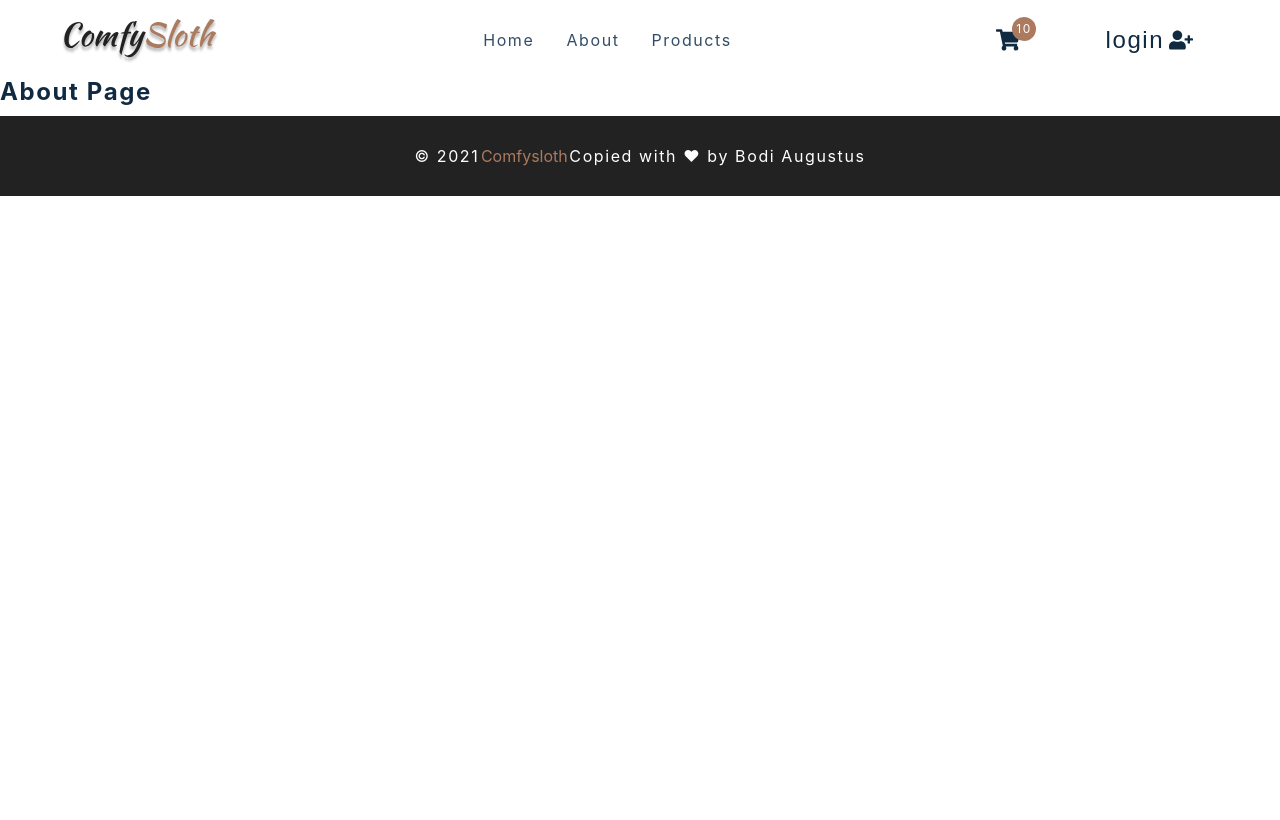
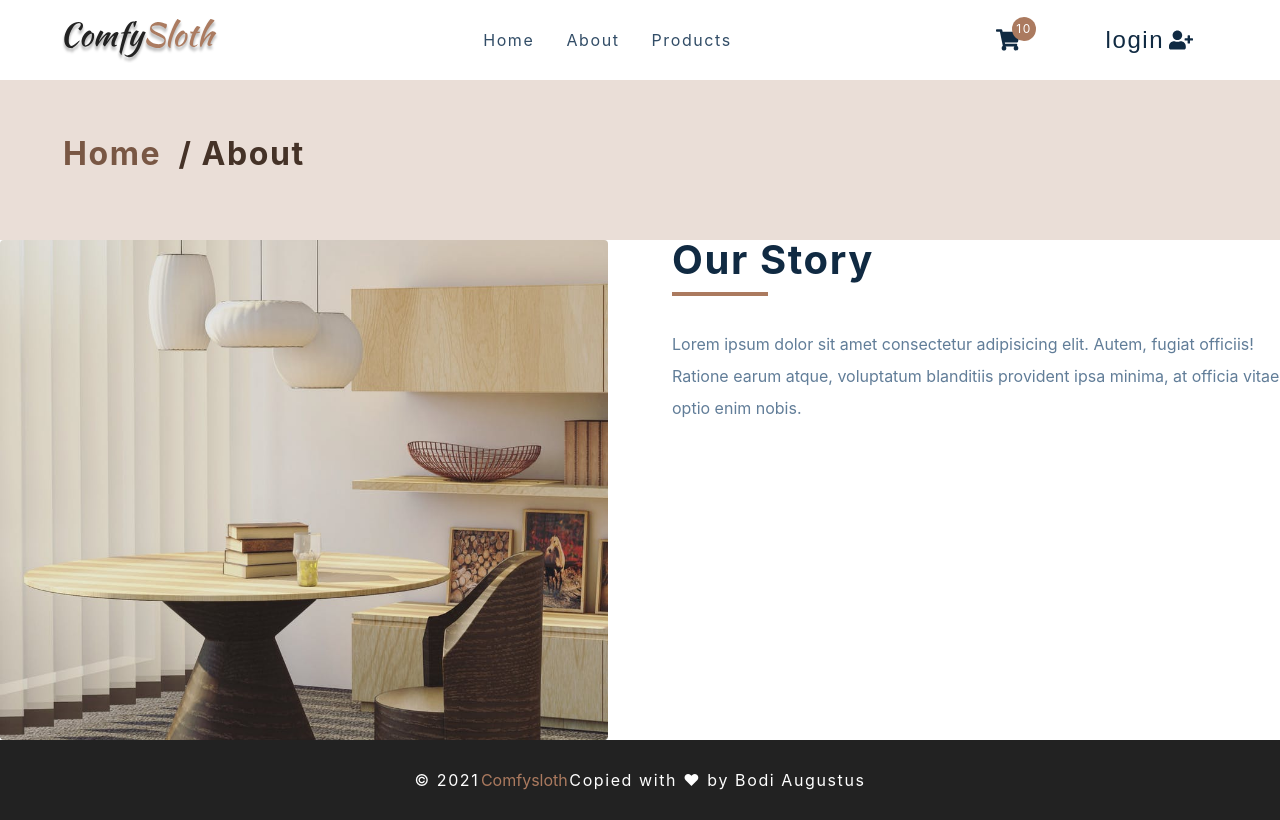
Before and after one commit to MagentaSpruce/ReactMarketplace, a React (Create React App) app: page /about in a window 1280 px wide. Built offline with nearby package versions, Linux system fonts and the light colour scheme; the HTML template or start-up script is replaced by a standard one.

Commit message:
Set up the About and Checkout pages. Set up the Hero component.

```diff
--- a/package.json
+++ b/package.json
@@ -11,11 +11,11 @@
     "@testing-library/user-event": "^12.2.2",
     "axios": "^0.21.1",
     "dotenv": "^8.2.0",
-    "react": "^17.0.1",
-    "react-dom": "^17.0.1",
+    "react": "^16.13.1",
+    "react-dom": "^16.13.1",
+    "react-scripts": "3.4.3",
     "react-icons": "^3.11.0",
     "react-router-dom": "^5.2.0",
-    "react-scripts": "4.0.0",
     "stripe": "^8.130.0",
     "styled-components": "^5.2.1",
     "web-vitals": "^0.2.4"
--- a/src/components/Error.js
+++ b/src/components/Error.js
@@ -1,6 +1,6 @@
 import React from 'react'
 const Error = () => {
-  return <h4>error element</h4>
+  console.log();
 }
 
 export default Error
--- a/src/components/PageHero.js
+++ b/src/components/PageHero.js
@@ -1,8 +1,12 @@
 import React from 'react'
 import styled from 'styled-components'
 import { Link } from 'react-router-dom'
-const PageHero = () => {
-  return <h4>page hero</h4>
+const PageHero = ({title}) => {
+  return <Wrapper>
+    <div className="section-center">
+      <h3><Link to='/'>Home</Link> / {title}</h3>
+    </div>
+  </Wrapper>
 }
 
 const Wrapper = styled.section`
--- a/src/pages/AboutPage.js
+++ b/src/pages/AboutPage.js
@@ -4,7 +4,20 @@ import { PageHero } from '../components'
 import aboutImg from '../assets/hero-bcg.jpeg'
 
 const AboutPage = () => {
-  return <h4>about page</h4>
+  return <main>
+    <PageHero title='about'/>
+    <Wrapper classname='page section section-center'>
+      <img src={aboutImg} alt="nice desk" />
+      <article>
+        <div className="title">
+          <h2>our story</h2>
+          <div className="underline"></div>
+        </div>
+        <p>Lorem ipsum dolor sit amet consectetur adipisicing elit. Autem, fugiat officiis! Ratione earum atque, voluptatum blanditiis provident ipsa minima, at officia vitae optio enim nobis.</p>
+      </article>
+
+    </Wrapper>
+  </main>
 }
 
 const Wrapper = styled.section`
--- a/src/pages/CheckoutPage.js
+++ b/src/pages/CheckoutPage.js
@@ -6,7 +6,12 @@ import { useCartContext } from '../context/cart_context'
 import { Link } from 'react-router-dom'
 
 const CheckoutPage = () => {
-  return <h4>checkout page</h4>
+  return <main>
+    <PageHero title='checkout'/>
+    <Wrapper className='page'>
+      <h1>checkout here</h1>
+    </Wrapper>
+  </main>
 }
 const Wrapper = styled.div``
 export default CheckoutPage
--- a/src/pages/ErrorPage.js
+++ b/src/pages/ErrorPage.js
@@ -2,7 +2,17 @@ import React from 'react'
 import styled from 'styled-components'
 import { Link } from 'react-router-dom'
 const ErrorPage = () => {
-  return <h4>error page</h4>
+  return (
+  <Wrapper className='page-100'>
+    <section>
+      <h1>404</h1>
+      <h3>Sorry, the page you tried cannot be found.</h3>
+      <Link to='/' className='btn'>
+        back home
+      </Link>
+    </section>
+  </Wrapper>
+  )
 }
 
 const Wrapper = styled.main`
```
Also changed, not shown: 1 other file (tests, documents, lock files or other folders).
